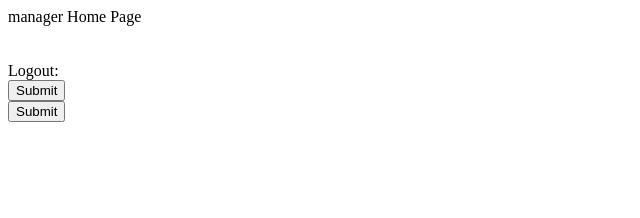
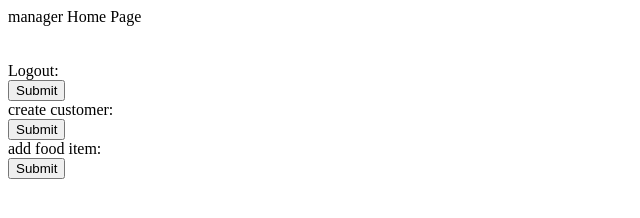
Before and after one commit to binoyPeries/Food-ninja, a website: page views/manager/home.html in a window 1280 px wide. Shown: the whole page, without its empty margins (0-640 px from the left). Drawn offline with Linux system fonts and the light colour scheme.

Commit message:
add fooditem manager

```diff
--- a/views/manager/home.html
+++ b/views/manager/home.html
@@ -19,7 +19,13 @@
         <input type="submit">
     </form>
 
+    create customer:
     <form action="/manager_func/employee/create" method="GET">
+        <input type="submit">
+    </form>
+
+    add food item:
+    <form action="/manager_func/food_items/add" method="GET">
         <input type="submit">
     </form>
 
```
Also changed, not shown: routes/manager/food_items.js (+4 -3 lines), views/manager/add_food_items.html (renamed from views/add_food_items.html).
